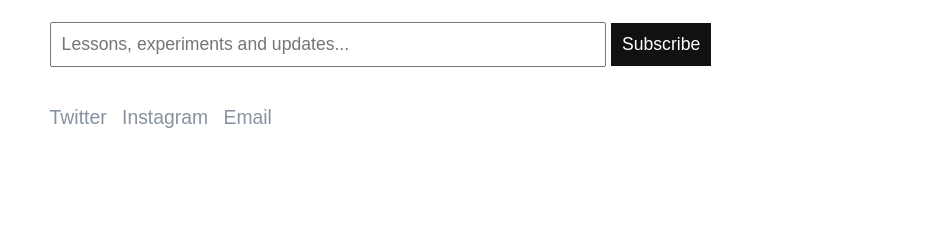
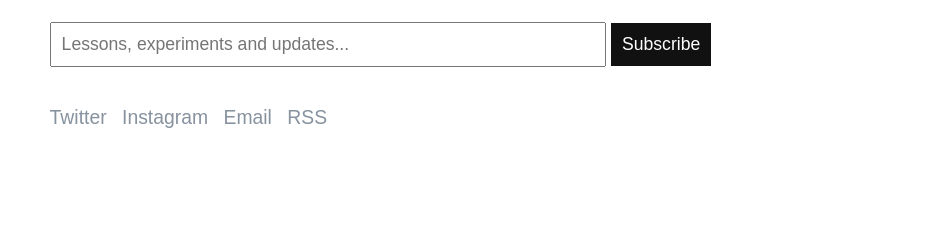
Before and after one commit to oykun/oykun.github.io, a Jekyll site: the page built from about.markdown, in a window 1280 px wide. Shown: the part 1215-1459 px from the top of the page, without its empty margins (168-1109 px from the left). Built offline with Jekyll 4.4.1, drawn with Linux system fonts in a browser that asks for light colours.

Commit message:
Add RSS link to footer nav

```diff
--- a/_includes/footer.html
+++ b/_includes/footer.html
@@ -7,9 +7,10 @@
 	</form>
 
 	<nav>
-		<a href="https://twitter.com/oykun">Twitter</a>
-		<a href="https://instagram.com/oykun">Instagram</a>
-		<a href="mailto:oykun.yilmaz@gmail.com">Email</a>
+		<a href="https://twitter.com/oykun" title="@oykun">Twitter</a>
+		<a href="https://instagram.com/oykun" title="@oykun">Instagram</a>
+		<a href="mailto:hello@oykun.com" title="hello@oykun.com">Email</a>
+		<a href="https://oykun.com/feed.xml">RSS</a>
 	</nav>
 </footer>
 </div>
```
Also changed, not shown: 10 other files.
